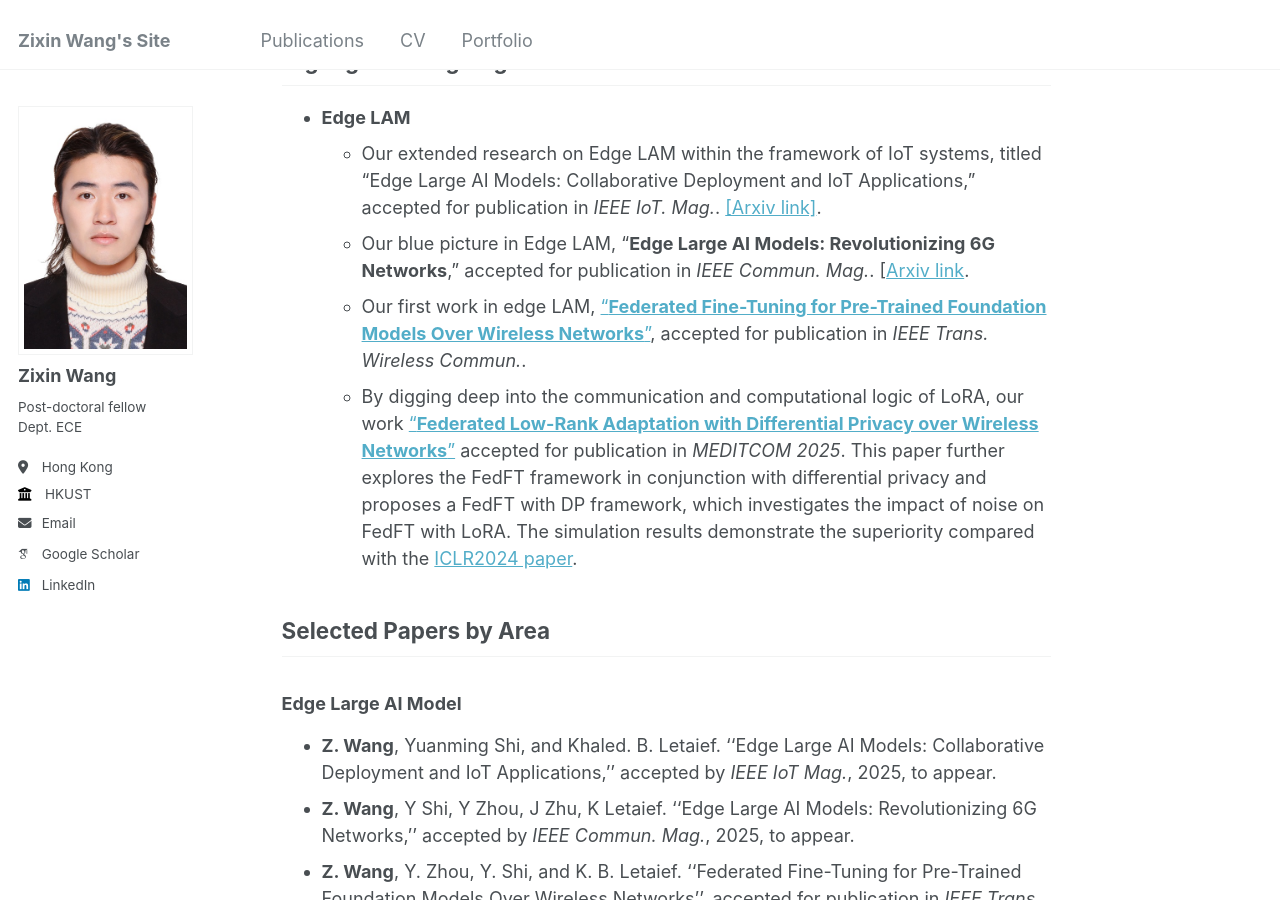
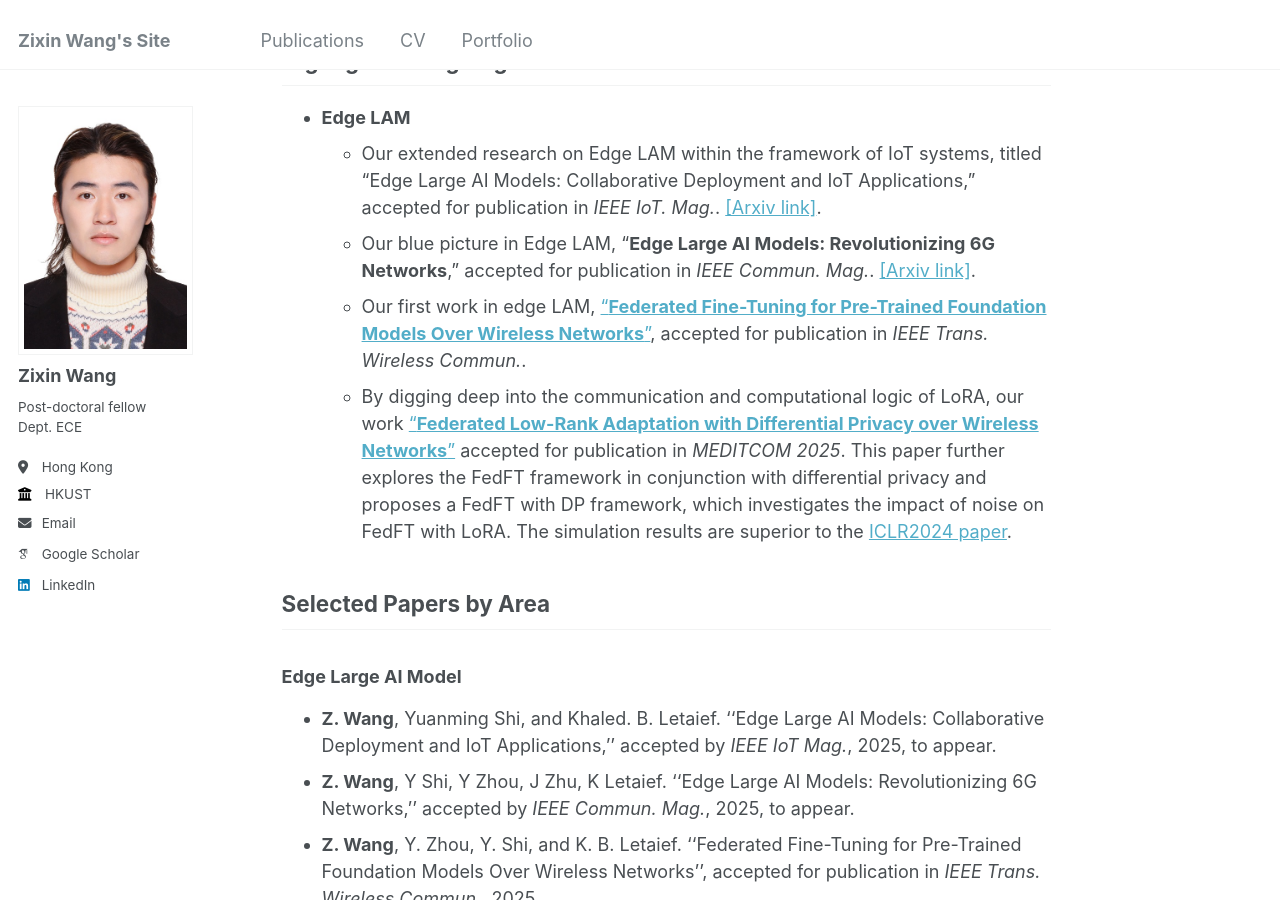
Before and after one commit to eewangzx/eewangzx.github.io, a Jekyll site: the page built from _pages/about.md, in a window 1280 px wide and 900 px high, scrolled down 1465 px. Built offline with Jekyll 4.4.1, drawn with Linux system fonts in a browser that asks for light colours; some web fonts are replaced; some of the changed text lies outside the part shown.

Commit message:
Update about.md

```diff
--- a/_pages/about.md
+++ b/_pages/about.md
@@ -20,7 +20,7 @@ My research areas include `edge intelligence`, `edge large AI model`, `federated
 - May 2025, our work "[Edge Large AI Models: Revolutionizing 6G Networks](https://arxiv.org/abs/2505.00321)" is accepted by IEEE Commun. Mag.!
 - May 2025, our works "[Edge Large AI Models: Revolutionizing 6G Networks](https://arxiv.org/abs/2505.00321)" and "[Edge Large AI Models: Collaborative Deployment and IoT Applications](https://arxiv.org/abs/2505.03139)" are available at Arxiv.
 - Mar. 2025, our work "Microservice Migration in Hybrid Satellite-Terrestrial Networks for Autonomous Vehicles" is accepted by *J. Commun. Info. Netw.* and selected for the cover article.
-- Mar. 2025, our work "Learning to Beamform for Integrated Sensing and Communication: A Graph Neural Network with Implicit Projection Approach" is accepted by *IEEE Trans. Wireless Commun.* [[Paper link](https://ieeexplore.ieee.org/document/10932672)].
+- Mar. 2025, our work "Learning to Beamform for Integrated Sensing and Communication: A Graph Neural Network with Implicit Projection Approach" is accepted by *IEEE Trans. Wireless Commun.* [[Paper link]](https://ieeexplore.ieee.org/document/10932672)].
 - Jan. 2025, our work "Federated Fine-Tuning for Pre-Trained Foundation Models Over Wireless Networks" is accepted by *IEEE Trans. Wireless Commun.*. [[Paper link](https://ieeexplore.ieee.org/abstract/document/10855336)]
 - Dec. 2024, I had a wonderful experience at GLOBECOM 2024, Capetown, SA, exchanging ideas about FedFT and learning more from others.
 - Sept. 2024, it is glad to attend *IEEE Hong Kong 6G Wireless Summit*.
@@ -35,9 +35,9 @@ My research areas include `edge intelligence`, `edge large AI model`, `federated
 
 - **Edge LAM**
   - Our extended research on Edge LAM within the framework of IoT systems, titled "Edge Large AI Models: Collaborative Deployment and IoT Applications," accepted for publication in *IEEE IoT. Mag.*. [[Arxiv link]](https://arxiv.org/abs/2505.03139).
-  - Our blue picture in Edge LAM, "**Edge Large AI Models: Revolutionizing 6G Networks**," accepted for publication in *IEEE Commun. Mag.*. [[Arxiv link](https://arxiv.org/abs/2505.00321).
+  - Our blue picture in Edge LAM, "**Edge Large AI Models: Revolutionizing 6G Networks**," accepted for publication in *IEEE Commun. Mag.*. [[Arxiv link]](https://arxiv.org/abs/2505.00321).
   - Our first work in edge LAM, ["**Federated Fine-Tuning for Pre-Trained Foundation Models Over Wireless Networks**"](https://ieeexplore.ieee.org/abstract/document/10855336), accepted for publication in *IEEE Trans. Wireless Commun.*.
-  - By digging deep into the communication and computational logic of LoRA, our work ["**Federated Low-Rank Adaptation with Differential Privacy over Wireless Networks**"](https://arxiv.org/html/2411.07806v2) accepted for publication in *MEDITCOM  2025*. This paper further explores the FedFT framework in conjunction with differential privacy and proposes a FedFT with DP framework, which investigates the impact of noise on FedFT with LoRA. The simulation results demonstrate the superiority compared with the [ICLR2024 paper](https://openreview.net/forum?id=NLPzL6HWNl).
+  - By digging deep into the communication and computational logic of LoRA, our work ["**Federated Low-Rank Adaptation with Differential Privacy over Wireless Networks**"](https://arxiv.org/html/2411.07806v2) accepted for publication in *MEDITCOM  2025*. This paper further explores the FedFT framework in conjunction with differential privacy and proposes a FedFT with DP framework, which investigates the impact of noise on FedFT with LoRA. The simulation results are superior to the [ICLR2024 paper](https://openreview.net/forum?id=NLPzL6HWNl).
 
 ## Selected Papers by Area
 
```
